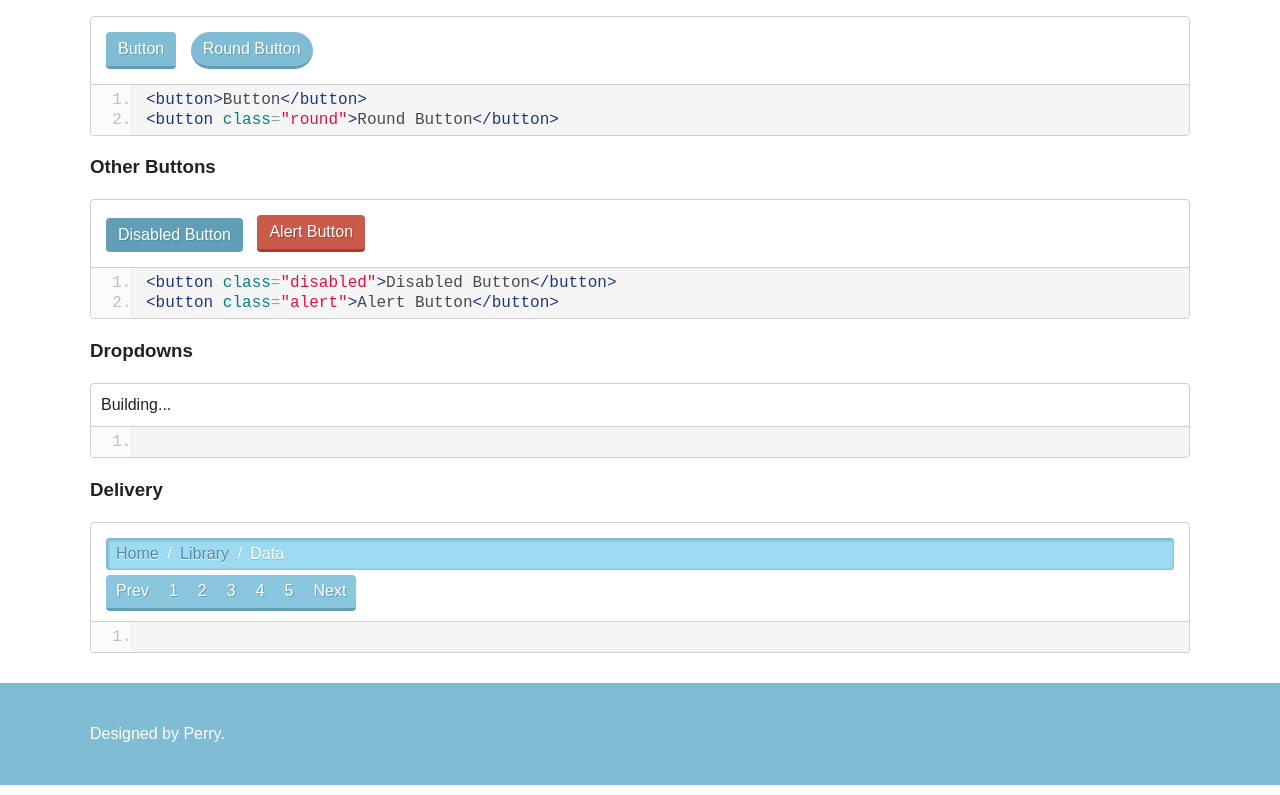
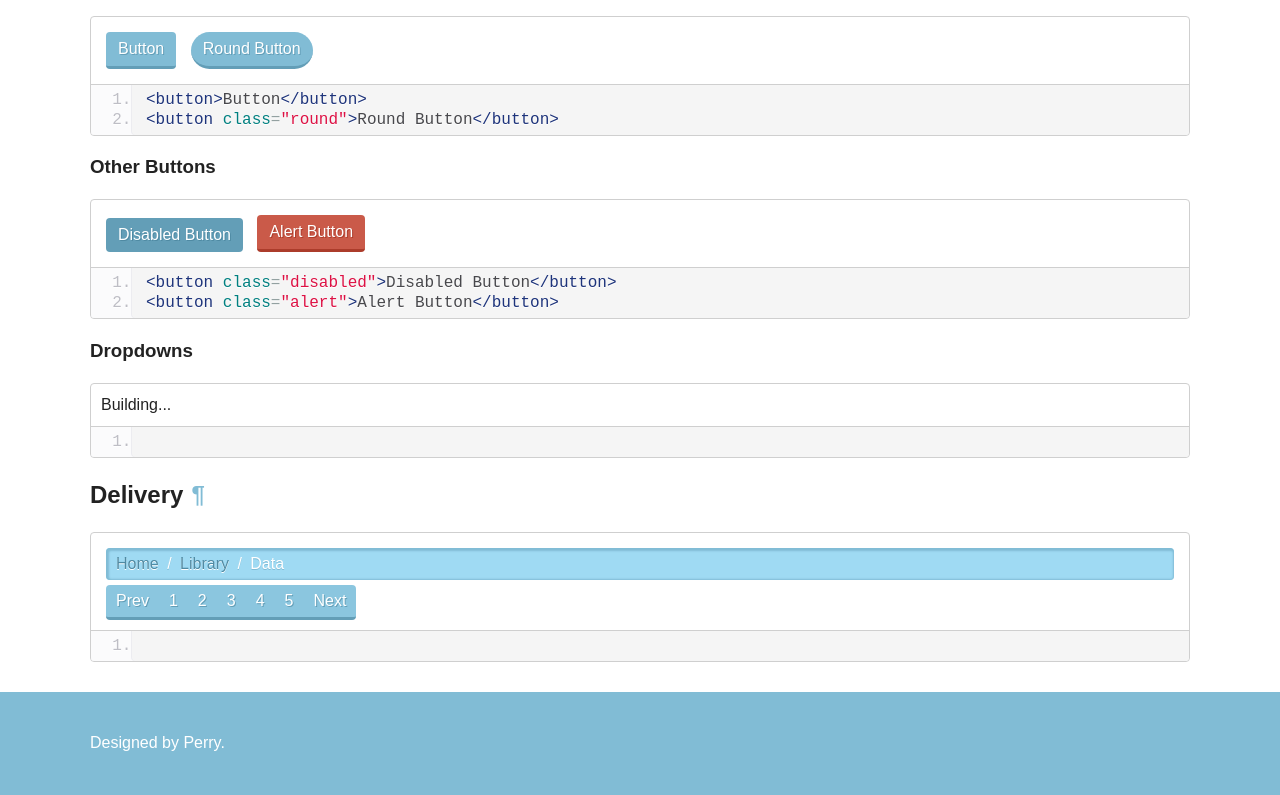
Before and after one commit to shunfan/crisp, a plain HTML site: page base.html in a window 1280 px wide. Shown: the part 1851-2646 px from the top of the page. Drawn offline with Linux system fonts and the light colour scheme.

Commit message:
h3 tag bug.

```diff
--- a/base.html
+++ b/base.html
@@ -134,7 +134,9 @@
                                 <pre class="prettyprint linenums"><code></code></pre>
                             </div>
                         </div>
-                        <h3>Delivery</h3>
+                    </div>
+                    <div id="delivery">
+                        <h2>Delivery<a class="headerlink" href="#delivery" title="Permalink to this headline">¶</a></h2>
                         <div class="example">
                             <div class="result">
                                 <ul class="breadcrumb">
```
